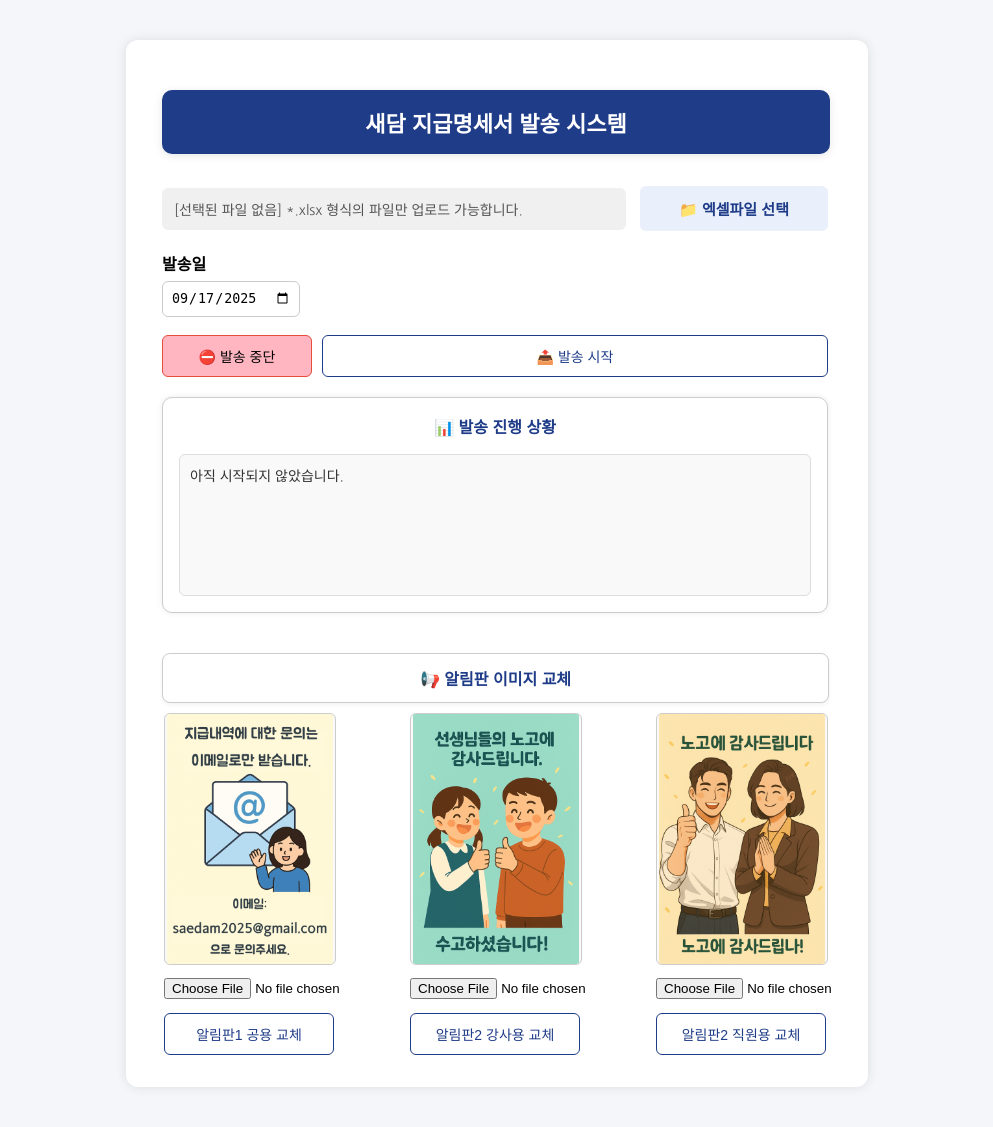
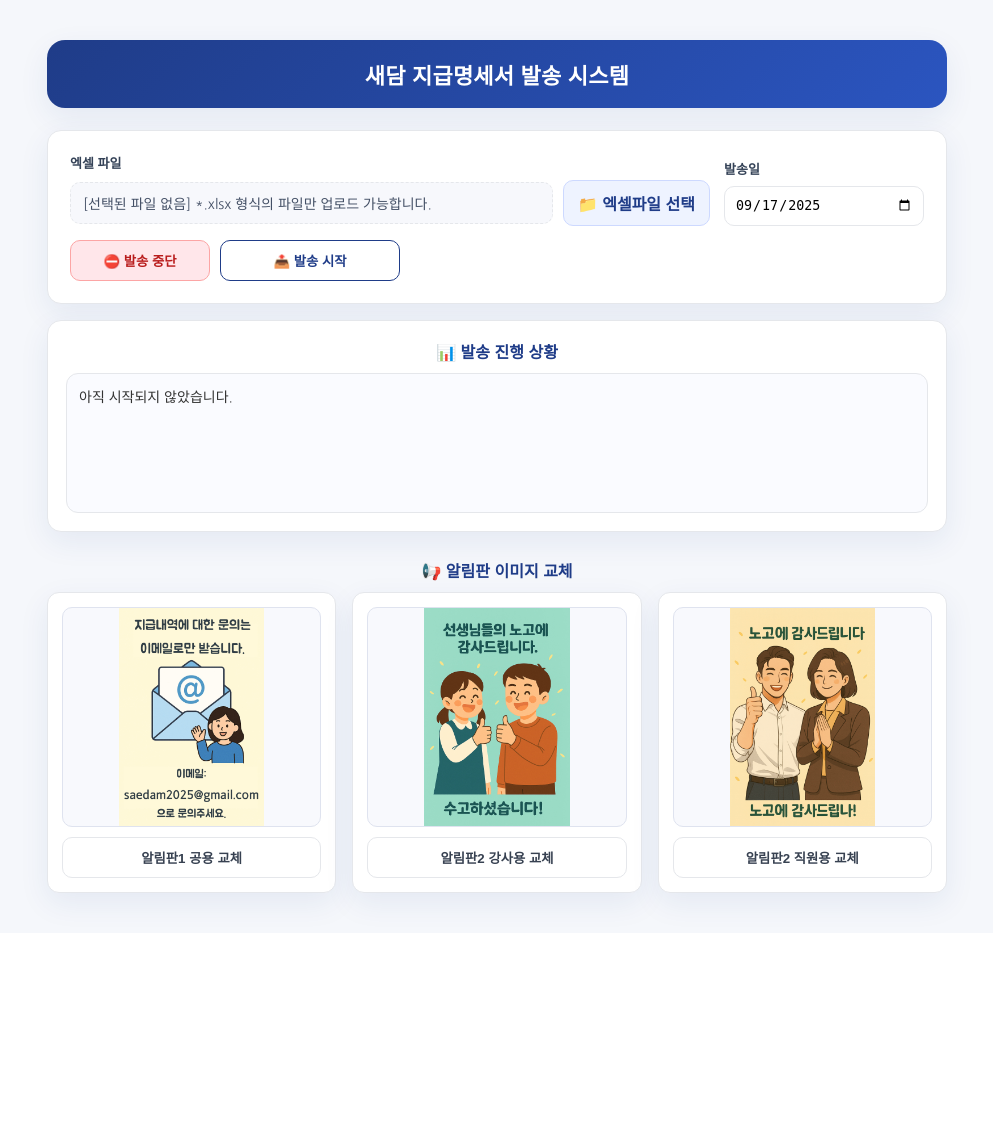
Before and after one commit to saedam2025/certificate_webapp, a Flask app: page /send01 in a window 1280 px wide. Shown: the whole page, without its empty margins (143-1136 px from the left). After the commit the page ends 918 px from the top, so only its background shows below. Run offline with Flask 3, Linux system fonts and the light colour scheme.

Commit message:
Add files via upload

```diff
--- a/templates/send01/upload_form.html
+++ b/templates/send01/upload_form.html
@@ -2,317 +2,261 @@
 <html lang="ko">
 <head>
   <meta charset="UTF-8">
-  <title>급여명세서 발송</title>
+  <title>새담 지급명세서 발송 시스템</title>
   <link href="https://fonts.googleapis.com/css2?family=Nanum+Gothic&display=swap" rel="stylesheet">
   <link rel="icon" href="/static/favicon.ico" type="image/x-icon">
   <style>
-    body {
-      font-family: 'Nanum Gothic', sans-serif;
-      background-color: #f4f6f9;
-      margin: 0;
-      padding: 40px;
+    :root{
+      --brand:#1f3c88;
+      --brand-2:#2b55c0;
+      --bg:#f5f7fb;
+      --card:#ffffff;
+      --text:#1f2937;
+      --muted:#6b7280;
+      --border:#e5e7eb;
+      --shadow:0 10px 30px rgba(31,60,136,.08);
+      --radius:14px;
+    }
+    *{box-sizing:border-box}
+    body{
+      margin:0; padding:40px 20px;
+      background:var(--bg);
+      font-family:'Nanum Gothic', system-ui, -apple-system, Segoe UI, Roboto, 'Helvetica Neue', Arial, 'Noto Sans', 'Apple SD Gothic Neo', 'Malgun Gothic', sans-serif;
+      color:var(--text);
+    }
+    .page{max-width:900px; margin:0 auto;}
+    .hero{
+      display:flex; align-items:center; justify-content:center;
+      background:linear-gradient(135deg, var(--brand), var(--brand-2));
+      color:#fff; padding:18px 22px; border-radius:18px;
+      box-shadow:var(--shadow); margin-bottom:22px;
+    }
+    .hero h1{margin:0; font-size:22px; letter-spacing:.2px}
+    .card{
+      background:var(--card); border:1px solid var(--border);
+      border-radius:var(--radius); box-shadow:var(--shadow);
     }
 
-    .container {
-      max-width: 670px;
-      margin: 0 auto;
-      background: white;
-      border-radius: 12px;
-      box-shadow: 0 0 12px rgba(0,0,0,0.1);
-      padding: 32px 36px;
+    /* ========== 업로드 카드 ========== */
+    .upload-card{padding:22px;}
+    .row{
+      display:flex; gap:14px; align-items:end; flex-wrap:wrap;
+    }
+    .col{display:flex; flex-direction:column; gap:8px;}
+    .col.grow{flex:1 1 360px;}
+    .label{font-weight:700; font-size:13px; color:#344257}
+    .fileline{
+      display:flex; gap:10px; align-items:center; width:100%;
+    }
+    #file-name{
+      flex:1; min-height:40px; display:flex; align-items:center;
+      padding:10px 12px; border:1px dashed var(--border); border-radius:10px;
+      background:#f7f8fc; color:#445066; font-size:14px;
+      overflow:hidden; text-overflow:ellipsis; white-space:nowrap;
+    }
+    .btn-file{
+      display:inline-flex; align-items:center; justify-content:center;
+      padding:10px 14px; min-width:140px;
+      background:#eef3ff; color:var(--brand); border:1px solid #cdd9ff;
+      border-radius:10px; font-weight:800; cursor:pointer; transition:.2s;
+      white-space:nowrap;
+    }
+    .btn-file:hover{background:#dfe9ff}
+    input[type="file"]{display:none}
+
+    .date-input{
+      height:40px; padding:8px 10px; border:1px solid var(--border);
+      border-radius:10px; background:#fff; min-width:200px;
+      outline:none; transition:border-color .2s, box-shadow .2s;
+    }
+    .date-input:focus{border-color:#c3cffc; box-shadow:0 0 0 4px rgba(43,85,192,.08)}
+
+    .actions{
+      display:flex; gap:10px; flex-wrap:wrap; margin-top:14px;
+    }
+    .btn{
+      display:inline-flex; align-items:center; justify-content:center;
+      padding:10px 16px; border-radius:10px; cursor:pointer;
+      transition:.2s; border:1px solid transparent; font-weight:700;
+    }
+    .btn-primary{
+      background:#fff; color:var(--brand); border-color:var(--brand);
+      min-width:180px;
+    }
+    .btn-primary:hover{background:#eef3ff}
+    .btn-danger{
+      background:#ffe6ea; color:#b91c1c; border-color:#fca5a5; min-width:140px;
+    }
+    .btn-danger:hover{background:#ffcfd7}
+
+    /* ========== 상태 카드 ========== */
+    .status-card{padding:18px; margin-top:16px;}
+    .status-title{
+      font-weight:800; color:var(--brand); text-align:center; margin-bottom:10px;
+    }
+    .status-box{
+      border:1px solid var(--border); border-radius:12px; background:#fafbff;
+      padding:12px; height:140px; overflow:auto; font-size:14px; color:#333;
     }
 
-    .main-title {
-      max-width: 628px;
-      font-size: 22px;
-      color: white;
-      background-color: #1f3c88;
-      padding: 16px 20px;
-      border-radius: 10px;
-      text-align: center;
-      margin-bottom: 32px;
-      box-shadow: 0 2px 8px rgba(0,0,0,0.1);
+    /* ========== 알림판(광고) 그리드 ========== */
+    .section-title{
+      margin:26px 0 10px; font-size:16px; font-weight:800;
+      color:var(--brand); text-align:center;
     }
-
-    .file-wrapper {
-      margin-bottom: 20px;
+    .ads-grid{
+      display:grid; grid-template-columns:repeat(3, 1fr);
+      gap:16px;
     }
-
-    .file-display {
-      display: flex;
-      align-items: center;
-      gap: 14px;
-      margin-bottom: 16px;
+    @media (max-width:820px){
+      .ads-grid{grid-template-columns:repeat(2, 1fr)}
     }
-
-    #file-name {
-      font-size: 14px;
-      color: #555;
-      background-color: #f0f0f0;
-      padding: 11px 12px;
-      border-radius: 6px;
-      min-width: 440px;
+    @media (max-width:560px){
+      .ads-grid{grid-template-columns:1fr}
     }
-
-    .file-label {
-      background-color: #e9f0fb;
-      color: #1f3c88;
-      padding: 12px 24px;
-      border-radius: 6px;
-      cursor: pointer;
-      font-size: 15px;
-      border: none;
-      transition: background-color 0.3s ease, color 0.3s ease;
-      font-weight: bold;
-      min-width: 140px;
-      text-align: center;
+    .ad-card{
+      padding:14px; border:1px solid var(--border);
+      border-radius:12px; background:#fff; box-shadow:var(--shadow);
     }
-
-    .file-label:hover {
-      background-color: #F5B027;
-      color: white;
+    .ad-img{
+      width:100%; height:220px; border-radius:10px; border:1px solid #dfe3ef;
+      background:#f8f9fd; object-fit:contain; display:block; margin-bottom:10px;
     }
-
-    .submit-btn {
-      background-color: transparent;
-      color: #1f3c88;
-      border: 1px solid #1f3c88;
-      padding: 10px 0;
-      font-size: 14px;
-      border-radius: 6px;
-      width: 100%;
-      max-width: 506px;
-      margin-top: 6px;
-      cursor: pointer;
+    .btn-lite{
+      width:100%; padding:10px 12px; border-radius:10px; border:1px solid var(--border);
+      background:#fff; color:#374151; cursor:pointer; transition:.2s;
+      font-weight:700;
     }
-
-    .submit-btn:hover {
-      background-color: #eaf0ff;
-    }
-
-    .submit-btn2 {
-      background-color: #ffb6c1;
-      color: black;
-      border: 1px solid #e74c3c;
-      padding: 10px 0;
-      font-size: 14px;
-      border-radius: 6px;
-      width: 100%;
-      max-width: 150px;
-      margin-top: 6px;
-      cursor: pointer;
-      transition: background-color 0.3s ease;
-    }
-
-    .submit-btn2:hover {
-      background-color: #e74c3c;
-      color: white;
-      border-color: #ffb6c1;
-    }
-
-    .status-box {
-      width: 632px;
-      margin-top: 20px;
-      background: #fff;
-      padding: 16px;
-      border-radius: 10px;
-      border: 1px solid #ccc;
-      box-shadow: 0 0 6px rgba(0,0,0,0.08);
-    }
-
-    .ad-section-wrapper {
-      display: flex;
-      flex-wrap: wrap;
-      justify-content: flex-start;
-      gap: 76px;
-      margin-top: 10px;
-      padding-left: 2px;
-    }
-
-    .ad-section {
-      width: 170px;
-    }
-
-    .ad-section img {
-      width: 100%;
-      height: 250px;
-      object-fit: contain;
-      background-color: #f9f9f9;
-      border: 1px solid #ccc;
-      margin-bottom: 8px;
-      border-radius: 6px;
-    }
-
-    .ad-section input[type="file"] {
-      margin-bottom: 8px;
-    }
-
-    .section-title {
-      width: 625px;
-      font-size: 18px;
-      color: #1f3c88;
-      background-color: #fff;
-      border: 1px solid #ccc;
-      padding: 12px 20px;
-      border-radius: 8px;
-      margin: 40px 0px 0px 0px;
-      text-align: center;
-      box-shadow: 0 2px 4px rgba(0, 0, 0, 0.05);
-    }
+    .btn-lite:hover{background:#f4f7ff}
+    .ad-file{width:100%; margin:8px 0}
   </style>
 </head>
+<body>
+  <div class="page">
+    <div class="hero"><h1>새담 지급명세서 발송 시스템</h1></div>
 
-<body>
-  <div class="container">
-    <h2 class="main-title">새담 지급명세서 발송 시스템</h2>
-
+    <!-- 업로드 & 발송일 -->
+    <div class="card upload-card">
       <form id="excel-form" method="post" enctype="multipart/form-data" action="/send01">
-      <div class="file-wrapper">
-        <div class="file-display">
+        <div class="row">
+          <div class="col grow">
+            <label class="label">엑셀 파일</label>
+            <div class="fileline">
               <div id="file-name">[선택된 파일 없음]  *.xlsx 형식의 파일만 업로드 가능합니다.</div>
-          <label for="excel" class="file-label">📁 엑셀파일 선택</label>
-        </div>
-        <input type="file" name="excel" id="excel" onchange="updateFileName(this)" style="display:none;">
-      </div>
-
-      <!-- ▼ 추가: 발송일 선택 (기본=오늘) -->
-      <div style="margin: 6px 0 12px 0;">
-        <label for="send_date" style="display:block; font-weight:600; margin-bottom:6px;">발송일</label>
-        <input
-          type="date"
-          id="send_date"
-          name="send_date"
-          style="padding:8px; border:1px solid #ccc; border-radius:6px;"
-          required
-        >
-      </div>
-      <!-- ▲ 추가 끝 -->
-
-      <div style="display:flex; gap:10px; flex-wrap:wrap;">
-        <button type="button" class="submit-btn2" onclick="stopSending();">⛔ 발송 중단</button>
-        <button type="submit" class="submit-btn">📤 발송 시작</button>
-      </div>
-    </form>
-
-    <script>
-      function stopSending() {
-        fetch('/send01/stop', { method: 'POST' })
-          .then(response => response.text())
-          .then(html => {
-            document.open();
-            document.write(html);
-            document.close();
-          });
-      }
-    </script>
-
-    <div class="status-box">
-      <span style="display: block; font-size:16px; color:#1f3c88; text-align: center; font-weight: bold; margin-bottom: 16px;">📊 발송 진행 상황</span>
-      <div id="status-message" style="
-        font-size: 14px;
-        color: #333;
-        background: #f9f9f9;
-        border: 1px solid #ddd;
-        border-radius: 6px;
-        padding: 10px;
-        height: 120px;
-        overflow-y: auto;
-        white-space: normal;
-      ">
-        아직 시작되지 않았습니다.
+              <label for="excel" class="btn-file">📁 엑셀파일 선택</label>
+              <input type="file" id="excel" name="excel" accept=".xlsx" onchange="updateFileName(this)">
             </div>
           </div>
 
-<h2 class="section-title" style="font-size:16px; color:#1f3c88; text-align: center;">📢 알림판 이미지 교체</h2>
-<div class="ad-section-wrapper">
-  <div class="ad-section">
-    <img src="/static/send01/ad1.jpg?{{ uuid1 }}">
+          <div class="col">
+            <label class="label" for="send_date">발송일</label>
+            <input type="date" id="send_date" name="send_date" class="date-input" required>
+          </div>
+        </div>
+
+        <div class="actions">
+          <button type="button" class="btn btn-danger" onclick="stopSending()">⛔ 발송 중단</button>
+          <button type="submit" class="btn btn-primary">📤 발송 시작</button>
+        </div>
+      </form>
+    </div>
+
+    <!-- 진행상황 -->
+    <div class="card status-card">
+      <div class="status-title">📊 발송 진행 상황</div>
+      <div id="status-message" class="status-box">아직 시작되지 않았습니다.</div>
+    </div>
+
+    <!-- 알림판 이미지 교체 -->
+    <h2 class="section-title">📢 알림판 이미지 교체</h2>
+    <div class="ads-grid">
+      <div class="ad-card">
+        <img class="ad-img" src="/static/send01/ad1.jpg?{{ uuid1 }}" alt="알림판 1 미리보기">
         <form method="POST" action="/send/upload_ad_image" enctype="multipart/form-data">
           <input type="hidden" name="bucket" value="send01">
           <input type="hidden" name="target" value="ad1.jpg">
-      <input type="file" name="ad_file" accept="image/*" required>
-      <button type="submit" class="submit-btn">알림판1 공용 교체</button>
+          <input class="ad-file" type="file" name="ad_file" accept="image/*" required>
+          <button type="submit" class="btn-lite">알림판1 공용 교체</button>
         </form>
       </div>
 
-  <div class="ad-section">
-    <img src="/static/send01/ad2.jpg?{{ uuid2 }}">
+      <div class="ad-card">
+        <img class="ad-img" src="/static/send01/ad2.jpg?{{ uuid2 }}" alt="알림판 2(강사용) 미리보기">
         <form method="POST" action="/send/upload_ad_image" enctype="multipart/form-data">
           <input type="hidden" name="bucket" value="send01">
           <input type="hidden" name="target" value="ad2.jpg">
-      <input type="file" name="ad_file" accept="image/*" required>
-      <button type="submit" class="submit-btn">알림판2 강사용 교체</button>
+          <input class="ad-file" type="file" name="ad_file" accept="image/*" required>
+          <button type="submit" class="btn-lite">알림판2 강사용 교체</button>
         </form>
       </div>
 
-  <div class="ad-section">
-    <img src="/static/send01/ad3.jpg?{{ uuid3 }}">
+      <div class="ad-card">
+        <img class="ad-img" src="/static/send01/ad3.jpg?{{ uuid3 }}" alt="알림판 2(직원용) 미리보기">
         <form method="POST" action="/send/upload_ad_image" enctype="multipart/form-data">
           <input type="hidden" name="bucket" value="send01">
           <input type="hidden" name="target" value="ad3.jpg">
-      <input type="file" name="ad_file" accept="image/*" required>
-      <button type="submit" class="submit-btn">알림판2 직원용 교체</button>
+          <input class="ad-file" type="file" name="ad_file" accept="image/*" required>
+          <button type="submit" class="btn-lite">알림판2 직원용 교체</button>
         </form>
       </div>
     </div>
-
   </div>
 
   <script>
-    function updateFileName(input) {
-      const fileName = input.files.length > 0 ? input.files[0].name : "선택된 파일 없음";
-      document.getElementById("file-name").textContent = fileName;
+    function updateFileName(input){
+      const label = document.getElementById('file-name');
+      label.textContent = input.files.length ? input.files[0].name : "[선택된 파일 없음]  *.xlsx 형식의 파일만 업로드 가능합니다.";
     }
 
-    // ▼ 추가: 페이지 로드시 send_date 기본값을 오늘(YYYY-MM-DD)로 설정
-    (function () {
+    function stopSending(){
+      fetch('/send01/stop', { method: 'POST' })
+        .then(r => r.text())
+        .then(html => { document.open(); document.write(html); document.close(); });
+    }
+
+    // 페이지 로드시 발송일 기본값 = 오늘(YYYY-MM-DD)
+    (function(){
       const el = document.getElementById('send_date');
-      if (!el) return;
+      if(!el) return;
       const t = new Date();
       const yyyy = t.getFullYear();
-      const mm = String(t.getMonth() + 1).padStart(2, '0');
-      const dd = String(t.getDate()).padStart(2, '0');
-      if (!el.value) el.value = `${yyyy}-${mm}-${dd}`;
-      // 과거 선택 막고 싶으면 아래 주석 해제
+      const mm = String(t.getMonth()+1).padStart(2,'0');
+      const dd = String(t.getDate()).padStart(2,'0');
+      if(!el.value) el.value = `${yyyy}-${mm}-${dd}`;
+      // 과거 선택 막으려면:
       // el.min = `${yyyy}-${mm}-${dd}`;
     })();
-    // ▲ 추가 끝
 
+    // 진행상황 폴링
     let started = false;
-
-    document.querySelector("#excel-form").addEventListener("submit", function (e) {
-      const fileInput = document.getElementById("excel");
-      if (!fileInput.files.length) {
-        alert("📂 엑셀파일을 선택하지 않았습니다.");
+    document.getElementById('excel-form').addEventListener('submit', e=>{
+      const f = document.getElementById('excel');
+      if(!f.files.length){
+        alert('📂 엑셀파일을 선택하지 않았습니다.');
         e.preventDefault();
         return;
       }
-
       started = true;
-      document.getElementById("status-message").textContent = "메일을 발송 중입니다...";
+      document.getElementById('status-message').textContent = '메일을 발송 중입니다...';
     });
 
-    setInterval(() => {
-      if (!started) return;
-
+    setInterval(()=>{
+      if(!started) return;
       fetch('/send01/status')
-        .then(res => res.json())
-        .then(data => {
-          const { sent_count, sent_names } = data;
-
-          let tableRows = "<table style='width:100%;'>";
-          sent_names.forEach((name, index) => {
-            if (index % 5 === 0) tableRows += "<tr>";
-            tableRows += `<td style="padding: 4px; white-space: nowrap;">• ${name}</td>`;
-            if (index % 5 === 4) tableRows += "</tr>";
+        .then(res=>res.json())
+        .then(({sent_count, sent_names})=>{
+          let html = `총 <strong>${sent_count}</strong>명 발송 완료<br>`;
+          if(sent_names?.length){
+            html += "<div style='margin-top:8px;'><table style='width:100%; border-collapse:collapse;'>";
+            sent_names.forEach((name,i)=>{
+              if(i%5===0) html += "<tr>";
+              html += `<td style="padding:4px; white-space:nowrap;">• ${name}</td>`;
+              if(i%5===4) html += "</tr>";
             });
-          if (sent_names.length % 5 !== 0) tableRows += "</tr>";
-          tableRows += "</table>";
-
-          document.getElementById("status-message").innerHTML = `
-            총 <strong>${sent_count}</strong>명 발송 완료<br>
-            <div style="margin-top:8px;">${tableRows}</div>
-          `;
+            if(sent_names.length%5!==0) html += "</tr>";
+            html += "</table></div>";
+          }
+          document.getElementById('status-message').innerHTML = html;
         });
     }, 5000);
   </script>
```
Lines whose indentation alone changed are shown as unchanged.
